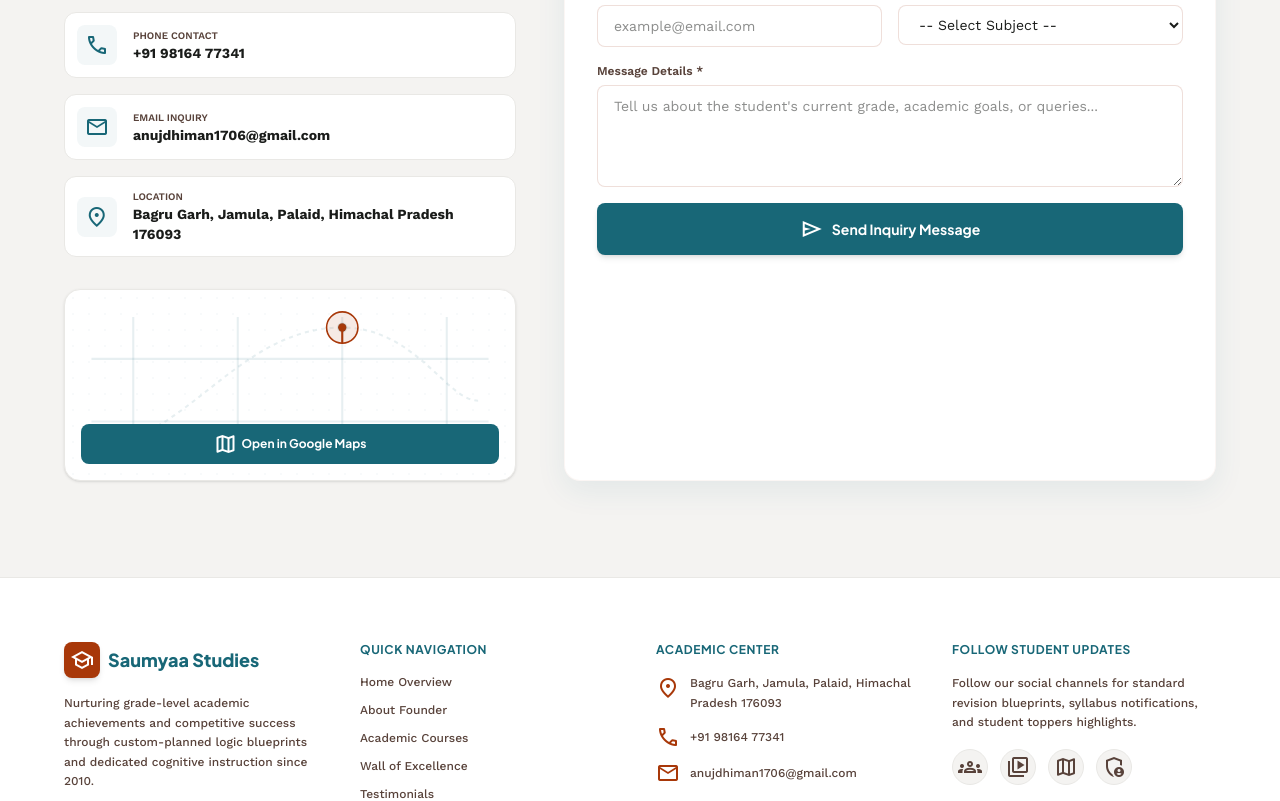
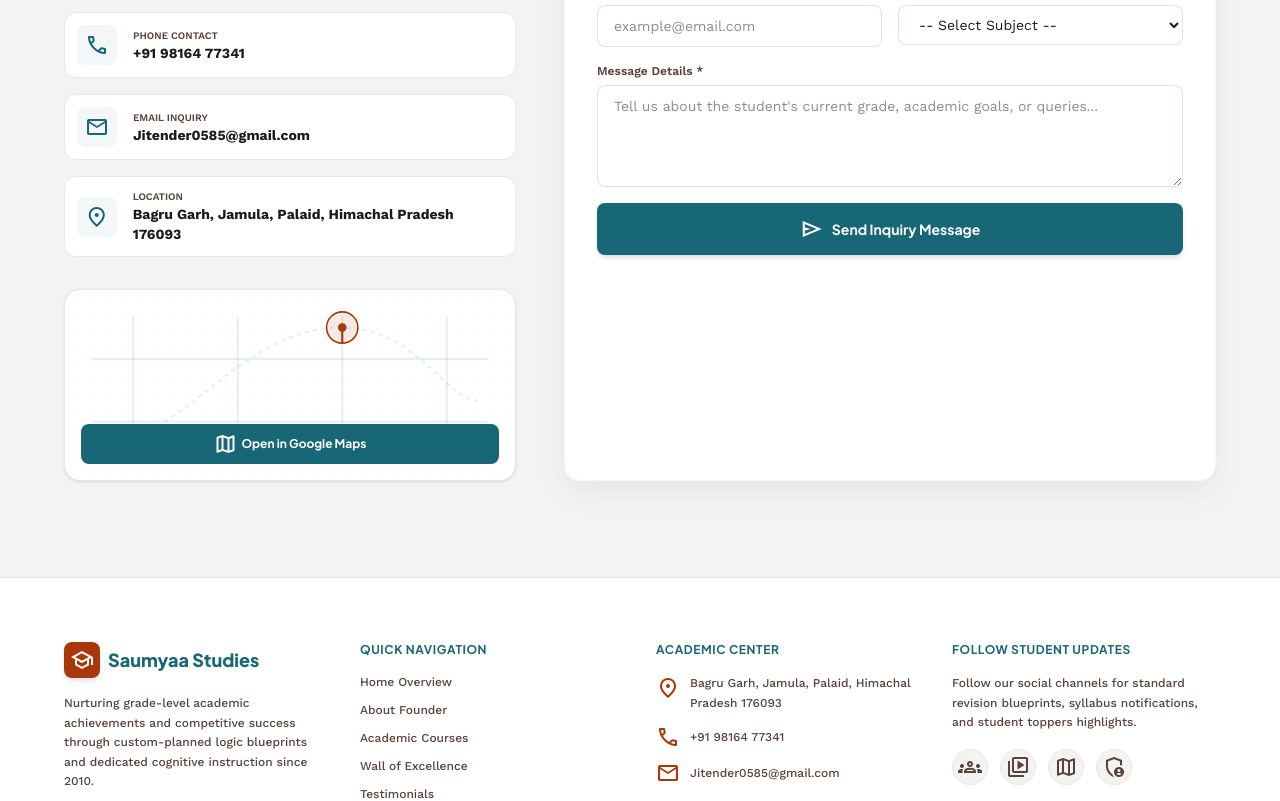
Before and after one commit to anujdhiman18/Samuyaaa, a React (Vite) app: page / in a window 1280 px wide. Shown: the part 5304-6105 px from the top of the page. Built offline with nearby package versions, Linux system fonts and the light colour scheme; no server answers; the database is empty.

Commit message:
Update contact and email inquiry address to Jitender0585@gmail.com

```diff
--- a/src/components/Content.jsx
+++ b/src/components/Content.jsx
@@ -23,7 +23,7 @@ export default function Contact() {
     const bodyStr = encodeURIComponent(
       `Student/Parent Name: ${data.name}\nPhone: ${data.phone}\nEmail: ${data.email || 'N/A'}\nSubject: ${data.subject}\n\nMessage Details:\n${data.message}`
     );
-    return `mailto:anujdhiman1706@gmail.com?subject=${subjectStr}&body=${bodyStr}`;
+    return `mailto:Jitender0585@gmail.com?subject=${subjectStr}&body=${bodyStr}`;
   }
 
   function handleResetForm() {
@@ -105,7 +105,7 @@ export default function Contact() {
                 </a>
 
                 <a
-                  href="mailto:anujdhiman1706@gmail.com"
+                  href="mailto:Jitender0585@gmail.com"
                   className="flex items-center gap-4 p-3 rounded-xl border border-surface-container-high bg-white hover:border-secondary hover:shadow-sm transition-all group"
                 >
                   <span className="w-10 h-10 rounded-lg bg-secondary/5 text-secondary flex items-center justify-center group-hover:bg-secondary group-hover:text-white transition-colors">
@@ -113,7 +113,7 @@ export default function Contact() {
                   </span>
                   <div>
                     <p className="text-[10px] text-on-surface-variant uppercase font-semibold">Email Inquiry</p>
-                    <p className="text-sm font-bold text-on-surface">anujdhiman1706@gmail.com</p>
+                    <p className="text-sm font-bold text-on-surface">Jitender0585@gmail.com</p>
                   </div>
                 </a>
 
@@ -278,7 +278,7 @@ export default function Contact() {
                 </span>
                 <h4 className="font-headings font-bold text-xl text-on-surface mb-2">Query Sent Directly!</h4>
                 <p className="text-sm text-on-surface-variant max-w-sm mb-6">
-                  Thank you! Your query has been directly sent to <strong className="text-secondary font-bold">anujdhiman1706@gmail.com</strong>. Our team will contact you shortly.
+                  Thank you! Your query has been directly sent to <strong className="text-secondary font-bold">Jitender0585@gmail.com</strong>. Our team will contact you shortly.
                 </p>
                 <button
                   type="button"
--- a/src/components/Footer.jsx
+++ b/src/components/Footer.jsx
@@ -90,7 +90,7 @@ export default function Footer() {
             </p>
             <p className="flex items-center gap-2.5">
               <span className="material-symbols-outlined text-[16px] text-primary">mail</span>
-              <span>anujdhiman1706@gmail.com</span>
+              <span>Jitender0585@gmail.com</span>
             </p>
           </div>
         </div>
```
